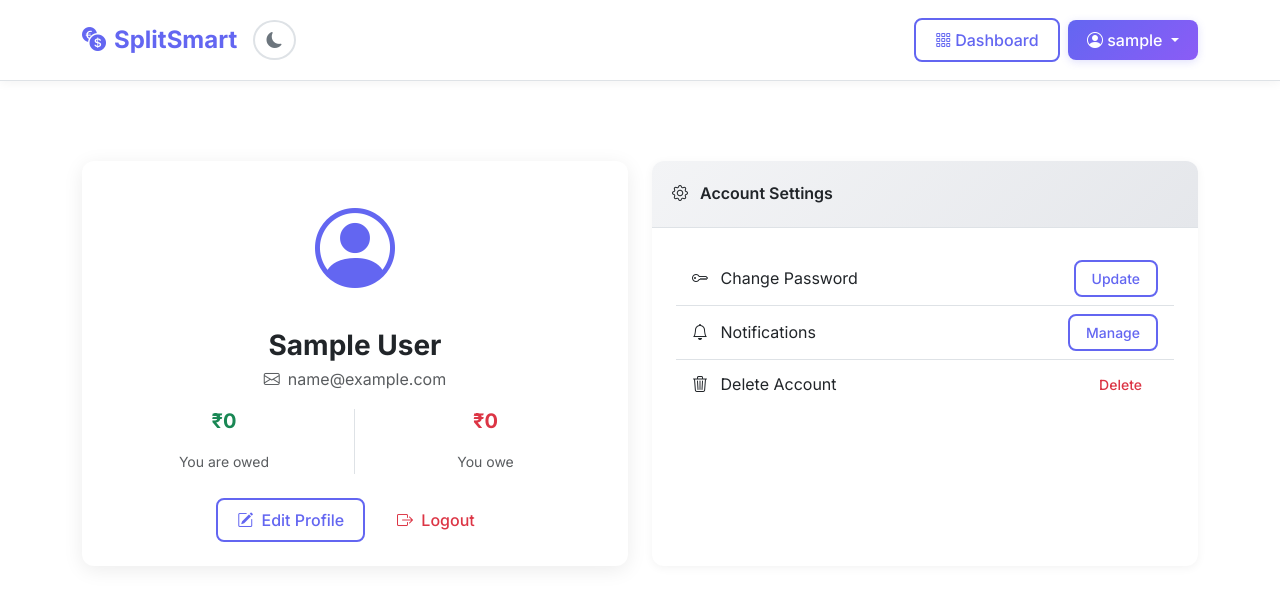
After one commit to ZealVira/splitsmart, a Django app: page /profile/ in a window 1280 px wide. The commit adds this page. Shown: the top 613 px of the page. Run offline with Django 5.2, Linux system fonts and the light colour scheme; the visitor is signed in with stand-in values (Sample User, id 1); data that the repository does not hold is empty.

Commit message:
Add profile view and 404 error handling; enhance index page with financial overview

```diff
--- a/groups/urls.py
+++ b/groups/urls.py
@@ -1,5 +1,6 @@
 from django.urls import path
 from . import views
+from django.conf.urls import handler404
 
 urlpatterns = [
     path('create_group', views.create_group, name='create_group'),
@@ -11,3 +12,5 @@ urlpatterns = [
     path('<int:pk>/update_group_description', views.update_group_description, name='update_group_description')
 
 ]
+
+handler404 = views.page_not_found
--- a/templates/base.html
+++ b/templates/base.html
@@ -421,15 +421,20 @@
           <a href="{% url 'index' %}" class="btn btn-outline-primary me-2">
             <i class="bi bi-grid-3x3-gap me-1"></i>Dashboard
           </a>
+
+
+          <!-- Toggle -->
           <div class="dropdown">
-  <button class="btn btn-outline-primary dropdown-toggle d-flex align-items-center" type="button"
-          id="userMenu" data-bs-toggle="dropdown" aria-expanded="false">
-    <i class="bi bi-person me-1"></i>
-  </button>
+            <a class="btn btn-primary dropdown-toggle" href="#" role="button" id="userMenu" data-bs-toggle="dropdown"
+              aria-expanded="false">
+              <i class="bi bi-person-circle"></i> {{user.username}}
+            </a>
+
+            <!-- Dropdown Menu -->
             <ul class="dropdown-menu dropdown-menu-end shadow" aria-labelledby="userMenu">
               <li>
-      <a class="dropdown-item" href="#">
-        <i class="bi bi-person-circle me-2"></i>My Profile
+                <a class="dropdown-item" href="{% url 'profile_view' %}">
+                  <i class="bi bi-person-circle me-2"></i> My Profile
                 </a>
               </li>
               <li>
@@ -437,11 +442,12 @@
               </li>
               <li>
                 <a class="dropdown-item text-danger" href="{% url 'logout' %}">
-        <i class="bi bi-box-arrow-right me-2"></i>Logout
+                  <i class="bi bi-box-arrow-right me-2"></i> Logout
                 </a>
               </li>
             </ul>
           </div>
+
 
           {% else %}
           <a href="{% url 'login' %}" class="btn btn-outline-primary me-2">
@@ -482,14 +488,8 @@
   </main>
 
 
-  <!-- Bootstrap Bundle with Popper -->
-  <script src="https://cdn.jsdelivr.net/npm/bootstrap@5.3.0/dist/js/bootstrap.bundle.min.js"
-    integrity="sha384-ENjdO4Dr2bkBIFxQpeoA6LF0sV7Sk3o2kzZRX0QV+v28CqD1R5V0sEfQdB+YIGuM"
-    crossorigin="anonymous"></script>
-
-  <!-- Bootstrap JS -->
-  <script src="https://cdn.jsdelivr.net/npm/bootstrap@5.3.3/dist/js/bootstrap.min.js"
-    integrity="sha384-0pUGZvbkm6XF6gxjEnlmuGrJXVbNuzT9qBBavbLwCsOGabYfZo0T0to5eqruptLy"
+  <script src="https://cdn.jsdelivr.net/npm/bootstrap@5.3.3/dist/js/bootstrap.bundle.min.js"
+    integrity="sha384-YvpcrYf0tY3lHB60NNkmXc5s9fDVZLESaAA55NDzOxhy9GkcIdslK1eN7N6jIeHz"
     crossorigin="anonymous"></script>
 
   <!-- Theme Toggle Script -->
--- /dev/null
+++ b/templates/profile.html
@@ -0,0 +1,74 @@
+{% extends "base.html" %}
+
+{% block title %}My Profile | SplitSmart{% endblock %}
+
+{% block content %}
+<div class="container py-5">
+  <div class="row g-4 justify-content-center">
+
+    <!-- Profile Card -->
+    <div class="col-12 col-lg-6">
+      <div class="card shadow-custom fade-in h-100">
+        <div class="card-body text-center">
+          <!-- Avatar -->
+          <div class="mb-3">
+            <i class="bi bi-person-circle" style="font-size: 5rem; color: var(--bs-primary);"></i>
+          </div>
+
+          <!-- User Info -->
+          <h3 class="fw-bold mb-1">{{ user.get_full_name|default:user.username }}</h3>
+          <p class="text-muted mb-3">
+            <i class="bi bi-envelope me-2"></i>{{ user.email }}
+          </p>
+
+          <!-- Quick Stats -->
+          <div class="row text-center mb-4">
+            <div class="col-6 border-end">
+              <h5 class="fw-bold text-success">₹{{ you_are_owed|default:0 }}</h5>
+              <small class="text-muted">You are owed</small>
+            </div>
+            <div class="col-6">
+              <h5 class="fw-bold text-danger">₹{{ you_owe|default:0 }}</h5>
+              <small class="text-muted">You owe</small>
+            </div>
+          </div>
+
+          <!-- Actions -->
+          <a href="#" class="btn btn-outline-primary me-2">
+            <i class="bi bi-pencil-square me-1"></i> Edit Profile
+          </a>
+          <a href="{% url 'logout' %}" class="btn btn-outline-danger">
+            <i class="bi bi-box-arrow-right me-1"></i> Logout
+          </a>
+        </div>
+      </div>
+    </div>
+
+    <!-- Settings Card -->
+    <div class="col-12 col-lg-6">
+      <div class="card shadow-custom-sm slide-up h-100">
+        <div class="card-header">
+          <i class="bi bi-gear me-2"></i> Account Settings
+        </div>
+        <div class="card-body">
+          <ul class="list-group list-group-flush">
+            <li class="list-group-item d-flex justify-content-between align-items-center">
+              <span><i class="bi bi-key me-2"></i> Change Password</span>
+              <a href="#" class="btn btn-sm btn-outline-primary">Update</a>
+            </li>
+            <li class="list-group-item d-flex justify-content-between align-items-center">
+              <span><i class="bi bi-bell me-2"></i> Notifications</span>
+              <a href="#" class="btn btn-sm btn-outline-primary">Manage</a>
+            </li>
+            <li class="list-group-item d-flex justify-content-between align-items-center">
+              <span><i class="bi bi-trash3 me-2"></i> Delete Account</span>
+              <a href="#" class="btn btn-sm btn-outline-danger">Delete</a>
+            </li>
+          </ul>
+        </div>
+      </div>
+    </div>
+
+  </div>
+</div>
+{% endblock %}
--- a/users/urls.py
+++ b/users/urls.py
@@ -8,4 +8,5 @@ urlpatterns = [
     path('login', views.login_view, name='login'),
     path('logout', views.logout_view, name='logout'),
     path('', views.landing_view, name='landing_view'),
+    path('profile/', views.profile_view, name='profile_view'),
 ]
--- a/users/views.py
+++ b/users/views.py
@@ -1,21 +1,46 @@
 from django.shortcuts import render, redirect
 from .models import User
 from groups.models import Group, GroupMember
+from expenses.models import Payment
 from django.db.models import Q
 from django.contrib.auth import authenticate, login, logout
 from django.contrib import messages
 from django.contrib.auth.decorators import login_required
+from django.db.models import Sum
+
 
 @login_required(login_url='login')
 def index(request):
     user = request.user
+
     # list the groups created by the user
     group_admin = Group.objects.filter(created_by=user).values_list('id', flat=True)
-    print("User is admin in groups:", group_admin)
+
     member = GroupMember.objects.filter(user=request.user).values_list('group_id', flat=True)
     groups = Group.objects.filter(Q(created_by=request.user) | Q(id__in=member)).order_by('-created_at')
-    return render(request, 'index.html', {'groups': groups, 'group_admin': group_admin})
 
+    # Total amount user SHOULD RECEIVE (others owe user)
+    you_are_owed = Payment.objects.filter(
+        to_user=request.user,
+        is_settled=False
+    ).aggregate(total=Sum('amount'))['total'] or 0
+
+    # Total amount user OWES (user owes to others)
+    you_owe = Payment.objects.filter(
+        from_user=request.user,
+        is_settled=False
+    ).aggregate(total=Sum('amount'))['total'] or 0
+
+    # Net balance
+    net_balance = you_are_owed - you_owe
+
+    return render(request, 'index.html', {
+        'groups': groups,
+        'group_admin': group_admin,
+        'total_owed': you_are_owed,
+        'total_owes': you_owe,
+        'net_balance': net_balance
+    })
 
 
 def signup_view(request):
@@ -36,7 +61,6 @@ def signup_view(request):
 
         user = User.objects.create_user(username=username, email=email, password=password)
 
-        print('hhhhhhhhhh',group_id)
         if group_id:
             try:
                 group = Group.objects.get(id=int(group_id))
@@ -81,3 +105,24 @@ def logout_view(request):
 
 def landing_view(request):
     return render(request, 'landing.html')
+
+@login_required(login_url='login')
+def profile_view(request):
+    you_are_owed = Payment.objects.filter(
+        to_user=request.user,
+        is_settled=False
+    ).aggregate(total=Sum('amount'))['total'] or 0
+
+    # Total amount user OWES (user owes to others)
+    you_owe = Payment.objects.filter(
+        from_user=request.user,
+        is_settled=False
+    ).aggregate(total=Sum('amount'))['total'] or 0
+
+    # Net balance
+    net_balance = you_are_owed - you_owe
+    return render(request, 'profile.html', {
+        'you_are_owed': you_are_owed,
+        'you_owe': you_owe,
+        'net_balance': net_balance
+    })
```
Also changed, not shown: groups/views.py (+12 -0 lines), templates/404.html (added, +18 -0 lines), templates/index.html (+41 -0 lines). Lines whose indentation alone changed are shown as unchanged.
